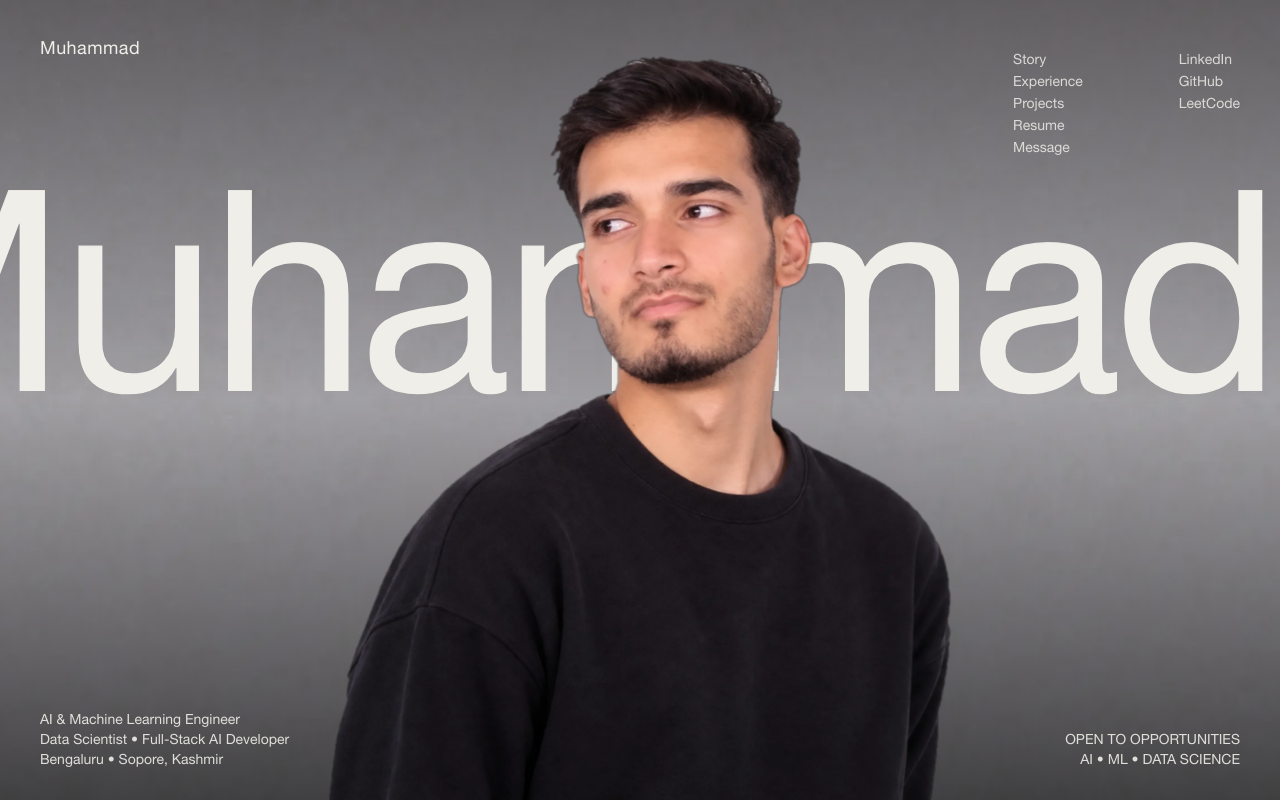
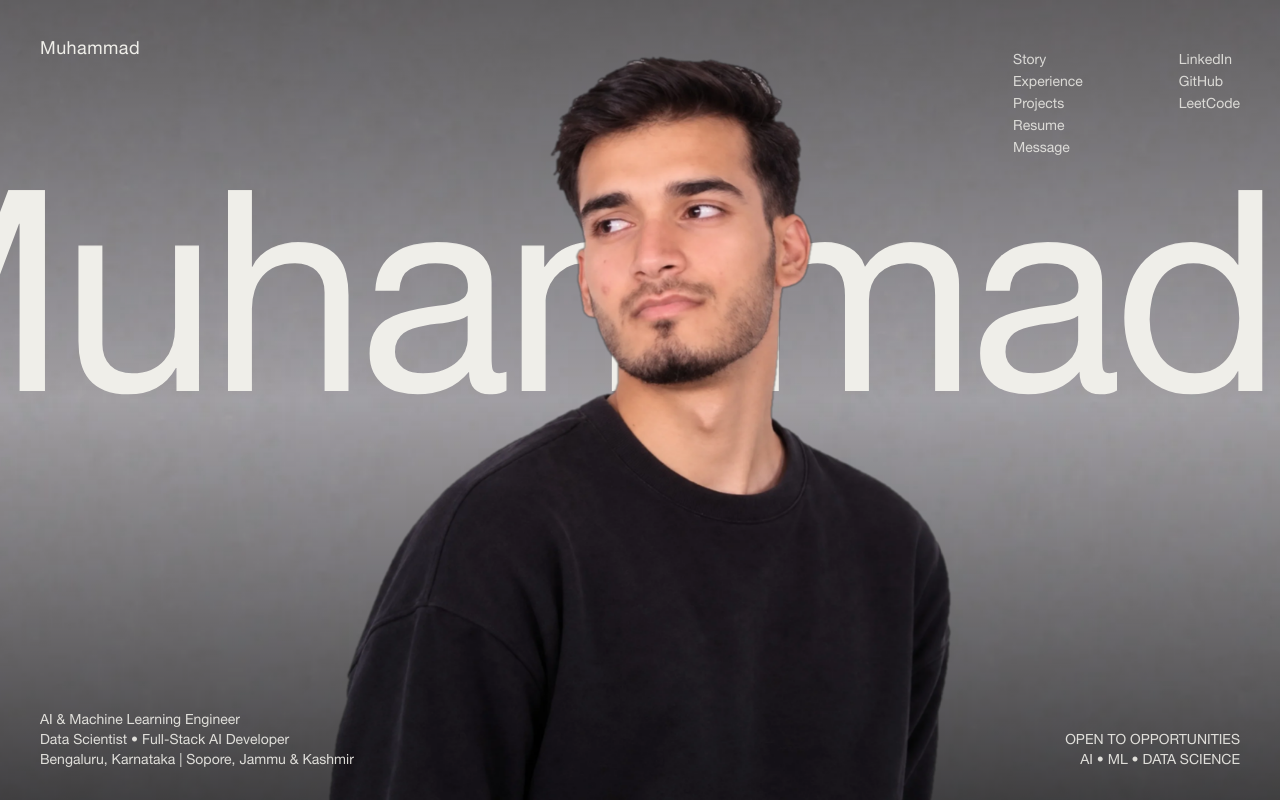
Before and after one commit to wanimuhammad08-lgtm/portfolio, a React (Vite) app: page / in a window 1280 px wide. Built offline with nearby package versions, Linux system fonts and the light colour scheme.

Commit message:
Update location details on homepage and story section

```diff
--- a/src/data/portfolioData.ts
+++ b/src/data/portfolioData.ts
@@ -82,7 +82,7 @@ export const portfolioData: PortfolioData = {
   taglines: [
     "AI & Machine Learning Engineer",
     "Data Scientist • Full-Stack AI Developer",
-    "Bengaluru • Sopore, Kashmir"
+    "Bengaluru, Karnataka | Sopore, Jammu & Kashmir"
   ],
   homage: [
     "OPEN TO OPPORTUNITIES",
@@ -94,7 +94,7 @@ export const portfolioData: PortfolioData = {
     secondaryEmail: "muhammad.aiml24le@cmrit.ac.in",
     phone: "+91 9541618792",
     location: "Bengaluru, Karnataka, India",
-    homeTown: "Sopore, Baramulla, Kashmir",
+    homeTown: "Sopore, Jammu & Kashmir",
     github: "https://github.com/wanimuhammad08-lgtm",
     githubHandle: "wanimuhammad08-lgtm",
     linkedin: "https://www.linkedin.com/in/muhammad-ahmad-3188952aa",
```
